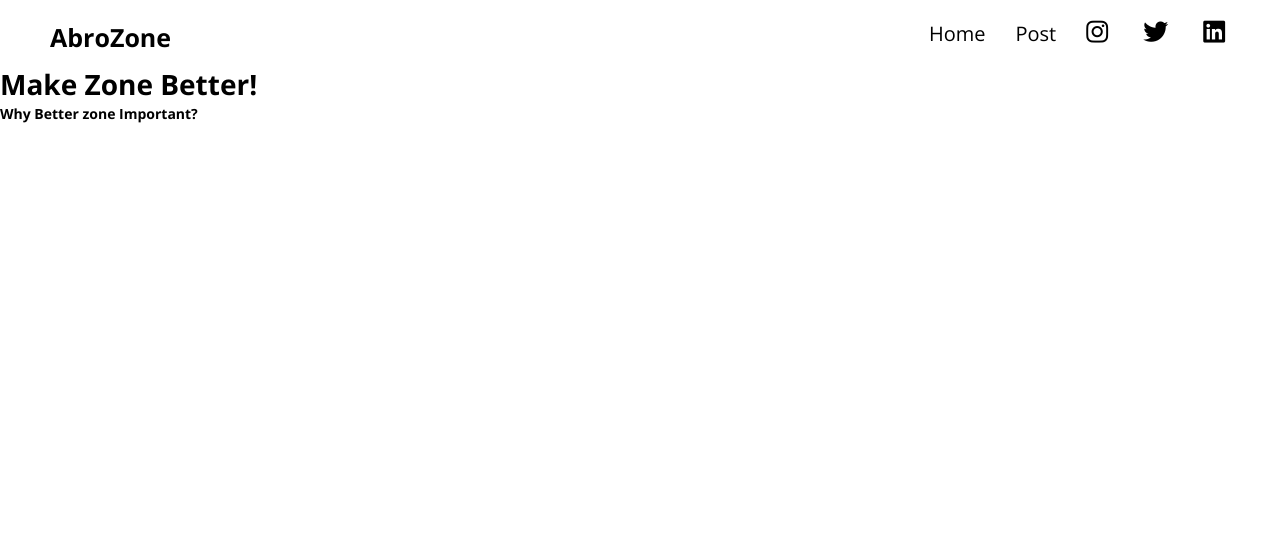
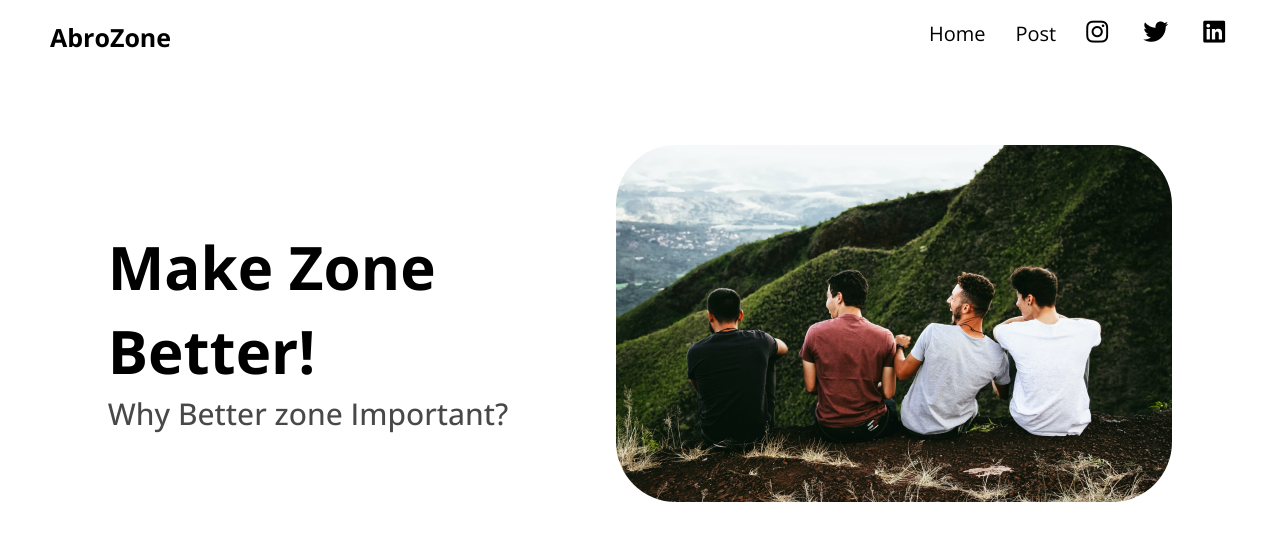
Before and after one commit to Hamzaabro5/Blog-Website, a plain HTML site: page index.html in a window 1280 px wide. Drawn offline with nearby package versions, Linux system fonts and the light colour scheme.

Commit message:
Blog Website

```diff
--- a/index.html
+++ b/index.html
@@ -28,14 +28,16 @@
 
 
     <main>
-        <div>
-            <h1>Make Zone Better!</h1>
+       <div class="hero">
+        <div class="hero-content">
+            <h1>Make Zone<br/> Better!</h1>
             <h4>Why Better zone Important?</h4>
         </div>
 
         <div>
-            <img src="" alt="">
+            <img class="hero-image"  src="./assets/hero.png" alt="">
         </div>
+       </div>
     </main>
 
 
--- a/style.css
+++ b/style.css
@@ -51,3 +51,20 @@ nav i{
     font-size: 2.5rem;
     margin-right: 5px;
 }
+.hero{
+    display: flex;
+    justify-content: space-evenly;
+    margin-top: 80px;
+}
+.hero-content{
+    padding-top: 80px;
+    font-size: 3rem;
+    font-weight: 800;
+}
+.hero-content h4{
+    font-weight: 500;
+    color: #000000b7;
+}
+.hero-image{
+    border-radius: 60px;
+}
```
Also changed, not shown: assets/banner.png (added), assets/card1.png (added), assets/card2.png (added), assets/card3.png (added), assets/hero.png (added), assets/long-big-card.png (added), assets/long-card.png (added).
